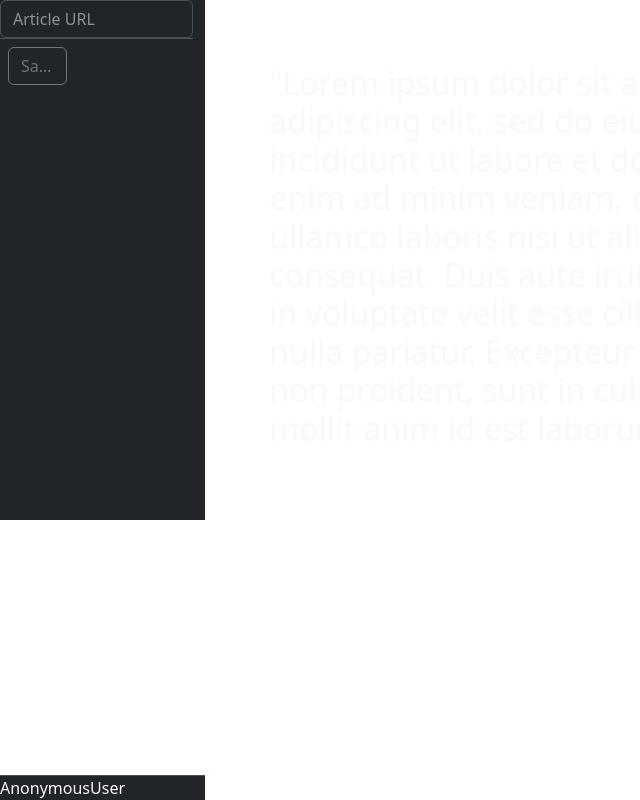
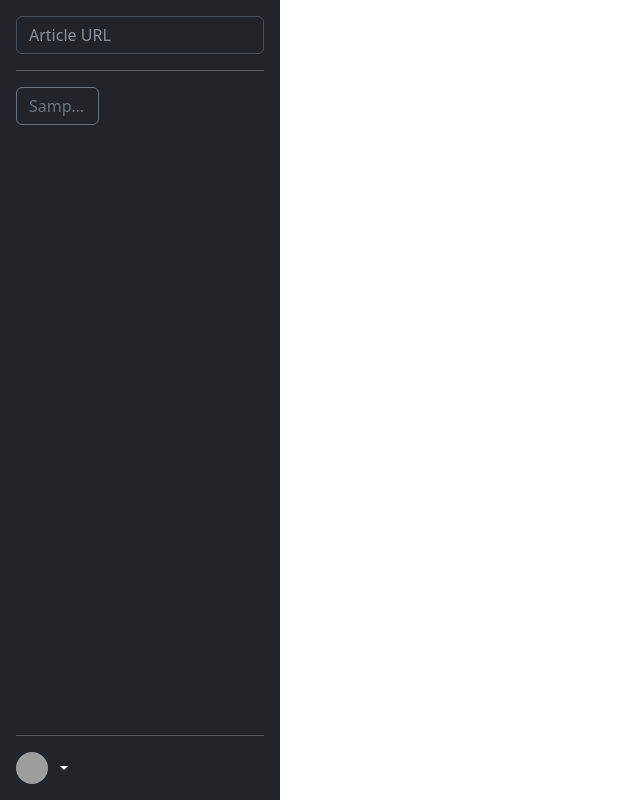
Before and after one commit to chtholine/Linguarticle, a Django app: page / in a window 1280 px wide. Shown: the whole page, without its empty margins (0-640 px from the left). Run offline with Django 4.2, Linux system fonts and the light colour scheme; tables that the repository leaves empty hold one stand-in row (values such as "Sample post"); grey boxes are pictures that could not be loaded.

Commit message:
template

```diff
--- a/apps/templates/home.html
+++ b/apps/templates/home.html
@@ -11,44 +11,47 @@
     <script src="https://cdn.jsdelivr.net/npm/bootstrap@5.3.0/dist/js/bootstrap.bundle.min.js"
             integrity="sha384-geWF76RCwLtnZ8qwWowPQNguL3RmwHVBC9FhGdlKrxdiJJigb/j/68SIy3Te4Bkz"
             crossorigin="anonymous"></script>
-    <link href="../static/styles.css" rel="stylesheet" />
-    <title>Document</title>
+    <link href="../static/styles.css" rel="stylesheet"/>
+    <title>Linguarticle</title>
 </head>
 <body>
-<div class="d-flex flex-row row">
-    <div id="article-navbar" class="sticky-top bg-dark overflow-auto col-sm-2">
-        <ul class="nav flex-column bg-dark border-bottom sticky-top" data-bs-theme="dark">
+<main>
+    <div class="d-flex flex-column flex-shrink-0 p-3 text-bg-dark" style="width: 280px;">
+        <ul class="nav flex-column bg-dark sticky-top d-flex align-items-center mb-3 mb-md-0 me-md-auto"
+            data-bs-theme="dark">
             <li class="nav-item">
                 <label>
                     <input class="form-control me-2" type="search" placeholder="Article URL">
                 </label>
             </li>
         </ul>
-        <ul class="nav flex-column bg-dark" data-bs-theme="dark" style="max-height: 100%">
+        <hr>
+        <ul class="nav nav-pills flex-column mb-auto d-flex">
             {% for article in articles %}
-                <li class="nav-item p-2">
-                    <button class="btn btn-outline-secondary me-2 text-truncate overflow-hidden col-sm-4"
+                <li class="nav-item pb-3">
+                    <button class="btn btn-outline-secondary text-truncate overflow-hidden col-sm-4"
                             type="button">{{ article.title }}</button>
                 </li>
             {% endfor %}
         </ul>
-        <ul class="nav flex-column bg-dark border-top fixed-bottom" style="max-width: 16%" data-bs-theme="dark">
-            <li class="nav-item">
-                <label style="color: #f9f9f9">{{ user }}</label>
-            </li>
-        </ul>
+        <hr>
+        <div class="dropdown">
+            <a href="#" class="d-flex align-items-center text-white text-decoration-none dropdown-toggle"
+               data-bs-toggle="dropdown" aria-expanded="false">
+                <img src="https://github.com/mdo.png" alt="" class="rounded-circle me-2" width="32" height="32">
+                <strong> {{ user.username }}</strong>
+            </a>
+            <ul class="dropdown-menu dropdown-menu-dark text-small shadow">
+                <li><a class="dropdown-item" href="#">New project...</a></li>
+                <li><a class="dropdown-item" href="#">Settings</a></li>
+                <li><a class="dropdown-item" href="#">Profile</a></li>
+                <li>
+                    <hr class="dropdown-divider">
+                </li>
+                <li><a class="dropdown-item" href="#">Sign out</a></li>
+            </ul>
+        </div>
     </div>
-    <div id="article-view" class="overflow-auto p-5 col-sm-8">
-        <h2 style="color: #f9f9f9" class="p-3">"Lorem ipsum dolor sit amet, consectetur adipiscing elit, sed do eiusmod
-            tempor incididunt ut labore et
-            dolore
-            magna aliqua. Ut enim ad minim veniam, quis nostrud exercitation ullamco laboris nisi ut aliquip ex ea
-            commodo
-            consequat. Duis aute irure dolor in reprehenderit in voluptate velit esse cillum dolore eu fugiat nulla
-            pariatur. Excepteur sint occaecat cupidatat non proident, sunt in culpa qui officia deserunt mollit anim
-            id est
-            laborum."</h2>
-    </div>
-</div>
+</main>
 </body>
 </html>
```
